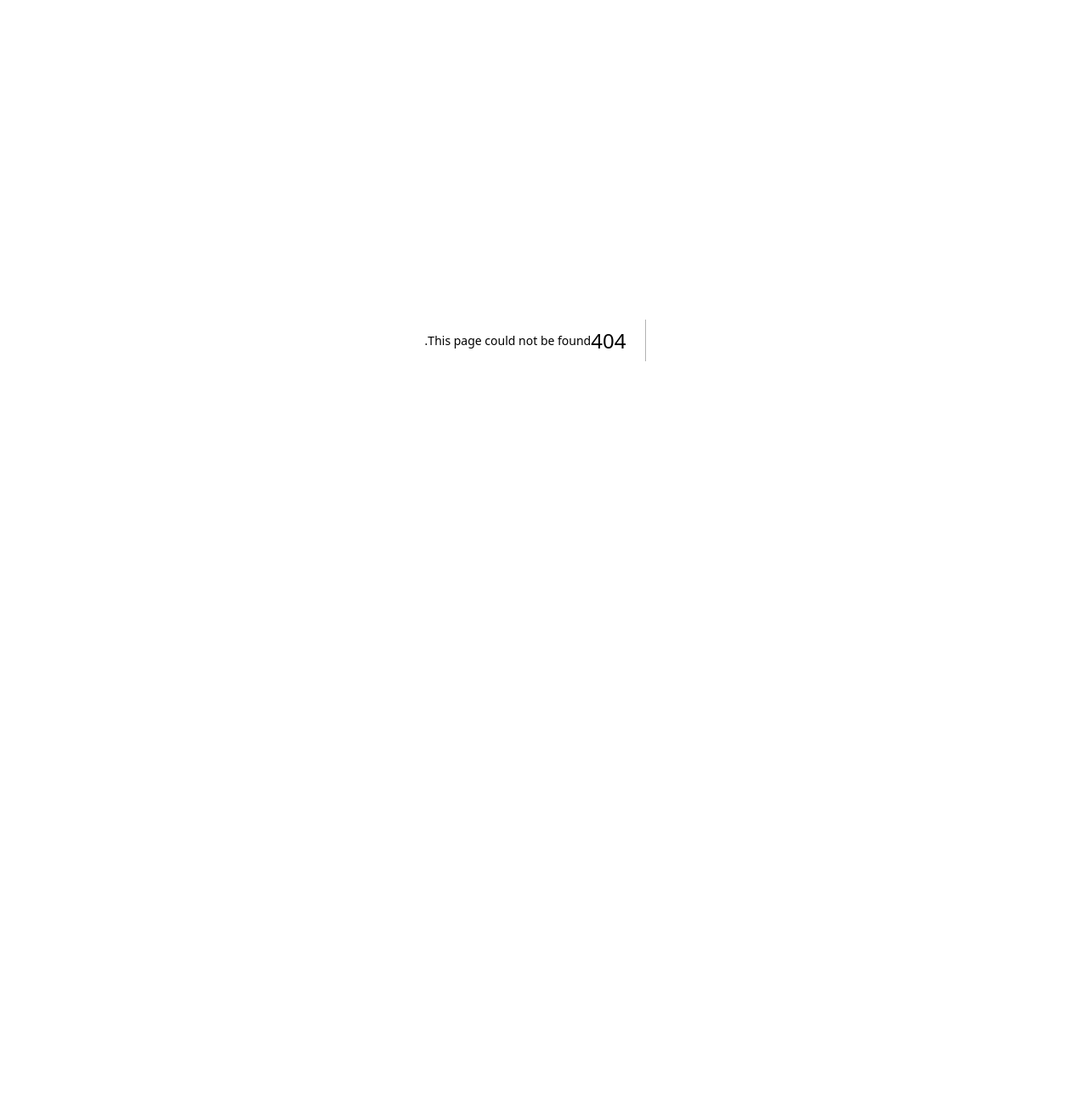
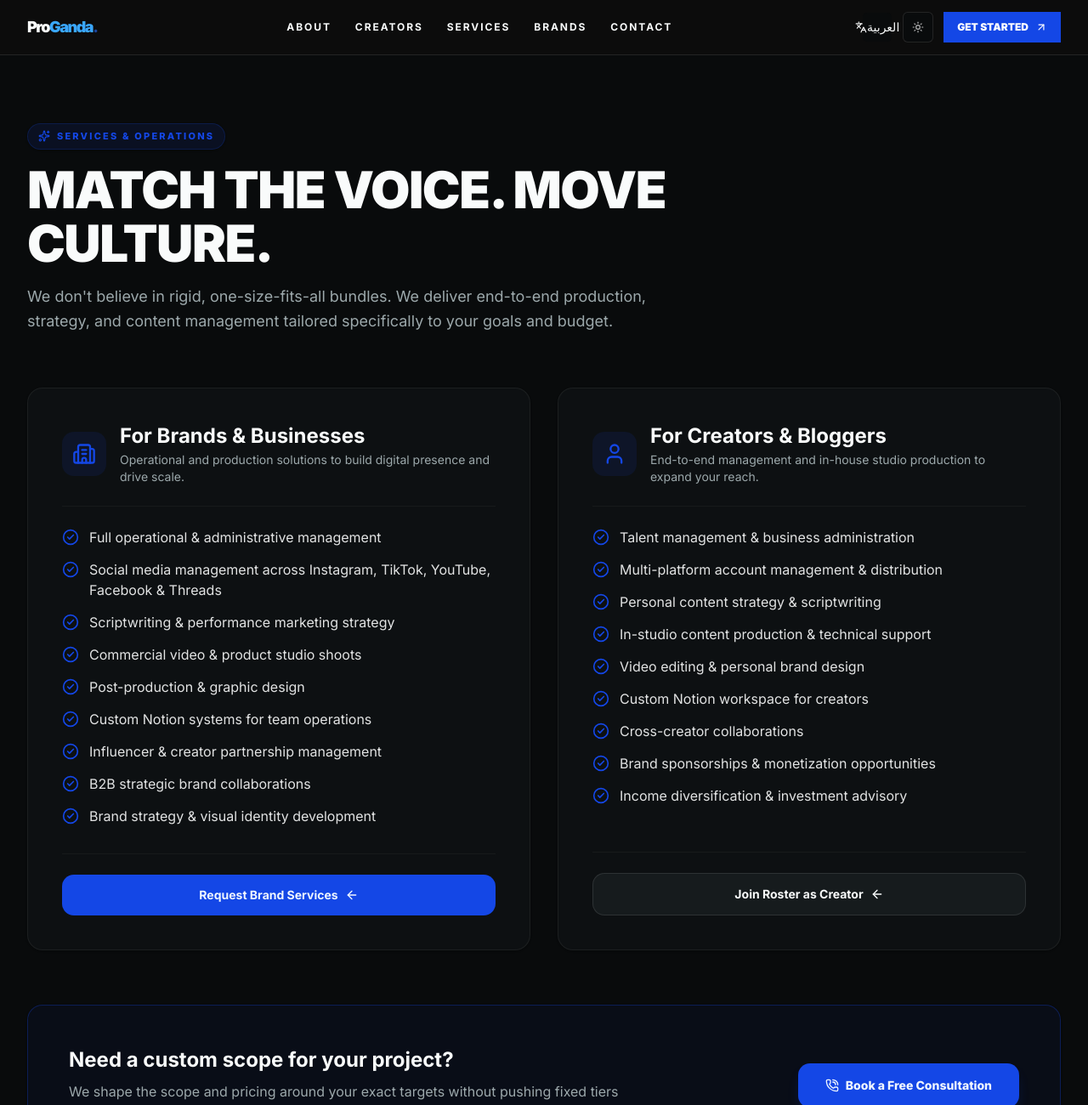
Before and after one commit to megoodev/proganda, a Next.js app: page /en/services in a window 1280 px wide. Before the commit this address had no page. Shown: the top 1300 px of the page at 85% size. Before the commit the page ends 800 px from the top, so only its background shows below. Built offline with nearby package versions, Linux system fonts and the light colour scheme.

Commit message:
create service page and fix themes colors

```diff
--- a/messages/ar.json
+++ b/messages/ar.json
@@ -117,73 +117,38 @@
     "reach": "إجمالي الوصول",
     "engagement": "التفاعل"
   },
-  "services": {
-    "eyebrow": "الخدمات + العروض",
-    "title": "اختر مستوى الدعم الذي تحتاجه.",
-    "description": "من مقدمة دقيقة إلى محرك حملات متكامل.",
-    "popular": "الأكثر طلباً",
-    "select": "اختر هذه الباقة",
-    "calculator": "حاسبة عائد الحملة",
-    "creators": "المبدعون في باقتك",
-    "estimate": "التوفير المتوقع",
-    "build": "ابنِ هذه الباقة",
-    "tiers": {
-      "tier_1": {
-        "name": "تواصل فقط",
-        "scope": "مطابقة وتقديم مباشر بين العلامة التجارية والمبدع.",
-        "offer": "اشترِ مطابقتين واحصل على الثالثة مجاناً",
-        "features": [
-          "قائمة مبدعين مختارة",
-          "تقديم مباشر",
-          "ملاحظات ملاءمة الحملة"
-        ]
-      },
-      "tier_2": {
-        "name": "إدارة كاملة",
-        "scope": "مطابقة وتعاقد وتصوير داخلي ومونتاج وتسليم كامل للحملة.",
-        "offer": "خصم 15٪ على اشتراك 3 أشهر + ترقية مونتاج مجانية",
-        "features": [
-          "إدارة المواهب والعقود",
-          "إنتاج داخل الاستوديو",
-          "مونتاج وتسليم وتقارير"
-        ]
-      },
-      "tier_3": {
-        "name": "تجربة One-Tail",
-        "scope": "تنفيذ حملة مخصصة واحدة لمشروع علامة ومبدع واحد.",
-        "offer": "خصم بداية 10٪ + رصيد 100٪ للترقية إلى الإدارة الكاملة خلال 14 يوماً",
-        "features": [
-          "موجز حملة مخصص",
-          "اختيار المبدع والإنتاج",
-          "رصيد ترقية للإدارة الكاملة"
-        ]
-      }
-    },
-    "brandsTab": "للشركات",
-    "creatorsTab": "لصناع المحتوى",
-    "scopeTitle": "صمّم نطاقك المخصص",
-    "scopeDescription": "لا توجد باقات ثابتة تناسب الجميع. يتحدد السعر حسب الهدف والنطاق والميزانية.",
+"services": {
+    "eyebrow": "الخدمات والحلول التشغيلية",
+    "title": "نصنع الأثر. نحرك العلامات.",
+    "description": "لا نؤمن بالباقات الثابتة للجميع. نقدم خدمات متكاملة تغطي كل جوانب الإنتاج، الاستراتيجية، وإدارة المحتوى المصممة خصيصاً لتناسب أهدافك وميزانيتك.",
+    "brandsBoxTitle": "خدمات الشركات والعلامات التجارية",
+    "brandsBoxSubtitle": "حلول إنتاجية وتشغيلية لبناء القوة الرقمية وصناعة التأثير.",
+    "creatorsBoxTitle": "خدمات صناع المحتوى والبلوجرز",
+    "creatorsBoxSubtitle": "إدارة كاملة وإنتاج بالاستوديو لتكبير حجم حضورك وتأثيرك.",
+    "brandCta": "طلب خدمة للشركات",
+    "creatorCta": "الانضمام كصانع محتوى",
+    "scopeTitle": "هل تحتاج لنطاق عمل مخصص لمشروعك؟",
+    "scopeDescription": "نحدد التكلفة ونطاق العمل بناءً على أهدافك الخاصة وميزانيتك دون أي التزامات بباقات جاهزة لا تحتاجها.",
     "consultation": "احجز استشارة مجانية",
-    "freeConsultation": "استشارات مجانية متاحة!",
     "brandServices": [
-      "الإدارة الإدارية والتشغيلية",
-      "إدارة إنستغرام وفيسبوك وتيك توك ويوتيوب وجوجل وسناب شات وثريدز",
-      "كتابة السكريبتات والاستراتيجية التسويقية",
-      "تصوير فيديوهات المنتجات والحملات",
+      "الإدارة الإدارية والتشغيلية الكاملة",
+      "إدارة حسابات التواصل (إنستغرام، تيك توك، يوتيوب، فيسبوك، وثريدز)",
+      "كتابة السكريبتات والاستراتيجيات التسويقية",
+      "تصوير الفيديوهات الإعلانية والمنتجات داخل الاستوديو",
       "المونتاج الاحترافي والتصميم الجرافيكي",
-      "بناء أنظمة Notion مخصصة",
-      "تنظيم الشراكات مع المؤثرين",
-      "تنظيم الشراكات المتبادلة بين الشركات",
+      "بناء أنظمة Notion مخصصة لإدارة العمليات",
+      "تنظيم الشراكات مع المؤثرين والمبدعين",
+      "تنظيم الشراكات المتبادلة بين الشركات (B2B)",
       "تطوير استراتيجية البراند والهوية البصرية"
     ],
     "creatorServices": [
       "إدارة المواهب وإدارة الأعمال الشخصية",
-      "إدارة الحسابات عبر المنصات",
+      "إدارة الحسابات وتوزيع المحتوى عبر المنصات",
       "كتابة سكريبتات المحتوى الشخصي والاستراتيجية",
-      "تصوير المحتوى ودعم الإنتاج",
-      "المونتاج وتصميم الهوية الشخصية",
-      "بناء مساحة Notion لصانع المحتوى",
-      "تنظيم التعاون مع صناع محتوى آخرين",
+      "تصوير المحتوى ودعم الإنتاج بالاستوديو",
+      "المونتاج الاحترافي وتصميم الهوية الشخصية",
+      "بناء مساحة عمل Notion مخصصة لصانع المحتوى",
+      "تنظيم التعاون الشركي مع صناع محتوى آخرين",
       "تنظيم الرعايات التجارية وتحقيق الدخل",
       "تنويع مصادر الدخل والاستشارات الاستثمارية"
     ]
--- a/messages/en.json
+++ b/messages/en.json
@@ -117,74 +117,39 @@
     "reach": "Total reach",
     "engagement": "Engagement"
   },
-  "services": {
-    "eyebrow": "Services + offers",
-    "title": "Pick the level of lift you need.",
-    "description": "From one precise introduction to a fully managed campaign engine.",
-    "popular": "Popular",
-    "select": "Select this tier",
-    "calculator": "Campaign ROI calculator",
-    "creators": "Creators in your bundle",
-    "estimate": "Estimated savings",
-    "build": "Build this bundle",
-    "tiers": {
-      "tier_1": {
-        "name": "Connect Only",
-        "scope": "Matchmaking and direct introduction between brand and creator.",
-        "offer": "Buy 2 Matches, Get 1 Free",
-        "features": [
-          "Curated creator shortlist",
-          "Warm introductions",
-          "Campaign fit notes"
-        ]
-      },
-      "tier_2": {
-        "name": "Full Management",
-        "scope": "Matching, contracting, studio filming, editing, and end-to-end campaign delivery.",
-        "offer": "15% Off 3-Month Retainer + Free Video Editing Upgrade",
-        "features": [
-          "Talent and contract management",
-          "In-house studio production",
-          "Edit, delivery, and reporting"
-        ]
-      },
-      "tier_3": {
-        "name": "One-Tail Pilot",
-        "scope": "Single custom campaign execution for one brand-creator project.",
-        "offer": "10% Starter Discount + 100% Credit toward Tier 2 within 14 days",
-        "features": [
-          "One custom campaign brief",
-          "Creator pairing and production",
-          "Tier 2 upgrade credit"
-        ]
-      }
-    },
-    "brandsTab": "For brands",
-    "creatorsTab": "For creators",
-    "scopeTitle": "Build your custom scope",
-    "scopeDescription": "No fixed one-size-fits-all packages. Pricing is shaped by your goal, scope, and budget.",
-    "consultation": "Book a free consultation",
-    "freeConsultation": "Free consultation available!",
+ "services": {
+    "eyebrow": "Services & Operations",
+    "title": "Match the voice. Move culture.",
+    "description": "We don't believe in rigid, one-size-fits-all bundles. We deliver end-to-end production, strategy, and content management tailored specifically to your goals and budget.",
+    "brandsBoxTitle": "For Brands & Businesses",
+    "brandsBoxSubtitle": "Operational and production solutions to build digital presence and drive scale.",
+    "creatorsBoxTitle": "For Creators & Bloggers",
+    "creatorsBoxSubtitle": "End-to-end management and in-house studio production to expand your reach.",
+    "brandCta": "Request Brand Services",
+    "creatorCta": "Join Roster as Creator",
+    "scopeTitle": "Need a custom scope for your project?",
+    "scopeDescription": "We shape the scope and pricing around your exact targets without pushing fixed tiers you don't need.",
+    "consultation": "Book a Free Consultation",
     "brandServices": [
-      "Operational & administrative management",
-      "Social media management across Instagram, Facebook, TikTok, YouTube, Google, Snapchat, and Threads",
-      "Scriptwriting & marketing strategy",
-      "Commercial video & product shoots",
+      "Full operational & administrative management",
+      "Social media management across Instagram, TikTok, YouTube, Facebook & Threads",
+      "Scriptwriting & performance marketing strategy",
+      "Commercial video & product studio shoots",
       "Post-production & graphic design",
-      "Custom Notion systems",
-      "Creator & influencer collaborations",
-      "B2B brand partnerships",
+      "Custom Notion systems for team operations",
+      "Influencer & creator partnership management",
+      "B2B strategic brand collaborations",
       "Brand strategy & visual identity development"
     ],
     "creatorServices": [
       "Talent management & business administration",
-      "Multi-platform account management",
-      "Personal content scriptwriting & strategy",
-      "Video shoot & production support",
-      "Editing & personal brand design",
-      "Creator Notion workspace",
+      "Multi-platform account management & distribution",
+      "Personal content strategy & scriptwriting",
+      "In-studio content production & technical support",
+      "Video editing & personal brand design",
+      "Custom Notion workspace for creators",
       "Cross-creator collaborations",
-      "Brand sponsorships & monetization",
+      "Brand sponsorships & monetization opportunities",
       "Income diversification & investment advisory"
     ]
   },
--- a/src/app/[locale]/(global)/creators/page.tsx
+++ b/src/app/[locale]/(global)/creators/page.tsx
@@ -11,10 +11,10 @@ export default async function CreatorsPage({
       <p className="mb-4 text-xs font-bold uppercase tracking-[0.25em] text-[#1B449A]">
         {t("eyebrow")}
       </p>
-      <h1 className="max-w-3xl text-[clamp(2.8rem,10vw,6rem)] font-black leading-[.9] tracking-[-0.07em]">
+      <h1 className="max-w-3xl text-[clamp(2.8rem,10vw,6rem)] font-black leading-[.9] tracking-[-0.07em] text-accent-foreground">
         {t("title")}
       </h1>
-      <p className="mt-7 max-w-xl text-lg leading-relaxed text-white/50">
+      <p className="mt-7 max-w-xl text-lg leading-relaxed text-muted-foreground">
         {t("description")}
       </p>
       <div className="mt-14">
--- /dev/null
+++ b/src/app/[locale]/(global)/services/page.tsx
@@ -0,0 +1,136 @@
+import React from "react";
+import Link from "next/link";
+import { Sparkles, CheckCircle2, ArrowRight, Building2, User, PhoneCall } from "lucide-react";
+import { getTranslations } from "next-intl/server";
+
+export default async function ServicesPage({
+  params: { locale },
+}: {
+  params: { locale: string };
+}) {
+  const t = await getTranslations({ locale, namespace: "services" });
+
+  // Extract translation arrays using t.raw()
+  const brandServices: string[] = t.raw("brandServices");
+  const creatorServices: string[] = t.raw("creatorServices");
+
+  return (
+    <main className="min-h-screen bg-background text-foreground py-20">
+      <div className="mx-auto max-w-7xl px-5 lg:px-8">
+        {/* Header Section */}
+        <div className="max-w-3xl mb-16">
+          <div className="inline-flex items-center gap-2 px-3 py-1.5 rounded-full border border-primary/20 bg-primary/10 text-primary mb-4 shadow-sm">
+            <Sparkles className="size-3.5" />
+            <span className="text-[11px] font-extrabold uppercase tracking-[0.2em]">
+              {t("eyebrow")}
+            </span>
+          </div>
+          <h1 className="text-4xl sm:text-6xl font-black uppercase tracking-tight leading-[1.05]">
+            {t("title")}
+          </h1>
+          <p className="mt-4 text-base sm:text-lg text-muted-foreground leading-relaxed">
+            {t("description")}
+          </p>
+        </div>
+
+        {/* Services Grid */}
+        <div className="grid grid-cols-1 lg:grid-cols-2 gap-8 mb-16">
+          {/* Brand Services Box */}
+          <div className="rounded-2xl border border-border/60 bg-card/40 p-8 sm:p-10 flex flex-col justify-between hover:border-primary/40 transition-colors shadow-sm">
+            <div>
+              <div className="flex items-center gap-4 mb-6">
+                <div className="p-3 rounded-xl bg-primary/10 text-primary shrink-0">
+                  <Building2 className="size-7" />
+                </div>
+                <div>
+                  <h2 className="text-2xl font-bold">{t("brandsBoxTitle")}</h2>
+                  <p className="text-xs sm:text-sm text-muted-foreground mt-0.5">
+                    {t("brandsBoxSubtitle")}
+                  </p>
+                </div>
+              </div>
+
+              <div className="h-px w-full bg-border/40 mb-6" />
+
+              <ul className="space-y-3.5">
+                {brandServices.map((service, idx) => (
+                  <li key={idx} className="flex items-start gap-3 text-sm sm:text-base text-foreground/90">
+                    <CheckCircle2 className="size-5 text-primary shrink-0 mt-0.5" />
+                    <span>{service}</span>
+                  </li>
+                ))}
+              </ul>
+            </div>
+
+            <div className="mt-8 pt-6 border-t border-border/40">
+              <Link
+                href={`/${locale}/contact`}
+                className="inline-flex items-center justify-center gap-2 w-full px-6 py-3.5 rounded-xl bg-primary text-primary-foreground font-bold text-sm hover:opacity-90 transition-opacity"
+              >
+                <span>{t("brandCta")}</span>
+                <ArrowRight className="size-4 rtl:rotate-180" />
+              </Link>
+            </div>
+          </div>
+
+          {/* Creator Services Box */}
+          <div className="rounded-2xl border border-border/60 bg-card/40 p-8 sm:p-10 flex flex-col justify-between hover:border-primary/40 transition-colors shadow-sm">
+            <div>
+              <div className="flex items-center gap-4 mb-6">
+                <div className="p-3 rounded-xl bg-primary/10 text-primary shrink-0">
+                  <User className="size-7" />
+                </div>
+                <div>
+                  <h2 className="text-2xl font-bold">{t("creatorsBoxTitle")}</h2>
+                  <p className="text-xs sm:text-sm text-muted-foreground mt-0.5">
+                    {t("creatorsBoxSubtitle")}
+                  </p>
+                </div>
+              </div>
+
+              <div className="h-px w-full bg-border/40 mb-6" />
+
+              <ul className="space-y-3.5">
+                {creatorServices.map((service, idx) => (
+                  <li key={idx} className="flex items-start gap-3 text-sm sm:text-base text-foreground/90">
+                    <CheckCircle2 className="size-5 text-primary shrink-0 mt-0.5" />
+                    <span>{service}</span>
+                  </li>
+                ))}
+              </ul>
+            </div>
+
+            <div className="mt-8 pt-6 border-t border-border/40">
+              <Link
+                href={`/${locale}/contact`}
+                className="inline-flex items-center justify-center gap-2 w-full px-6 py-3.5 rounded-xl bg-card border border-border hover:bg-accent font-bold text-sm transition-colors"
+              >
+                <span>{t("creatorCta")}</span>
+                <ArrowRight className="size-4 rtl:rotate-180" />
+              </Link>
+            </div>
+          </div>
+        </div>
+
+        {/* Custom Scope / CTA Banner Box */}
+        <div className="rounded-2xl border border-primary/30 bg-primary/5 p-8 sm:p-12 flex flex-col md:flex-row items-center justify-between gap-8 shadow-sm">
+          <div className="max-w-2xl">
+            <h3 className="text-xl sm:text-2xl font-bold text-foreground mb-2">
+              {t("scopeTitle")}
+            </h3>
+            <p className="text-sm sm:text-base text-muted-foreground leading-relaxed">
+              {t("scopeDescription")}
+            </p>
+          </div>
+          <Link
+            href={`/${locale}/contact`}
+            className="inline-flex items-center gap-2 px-8 py-4 rounded-xl bg-primary text-primary-foreground font-extrabold text-sm hover:opacity-90 transition-opacity shrink-0 shadow-lg shadow-primary/20"
+          >
+            <PhoneCall className="size-4" />
+            <span>{t("consultation")}</span>
+          </Link>
+        </div>
+      </div>
+    </main>
+  );
+}
--- a/src/components/language-switcher.tsx
+++ b/src/components/language-switcher.tsx
@@ -2,6 +2,7 @@
 
 import { Languages } from "lucide-react";
 import { Link, usePathname } from "@/i18n/navigation";
+import { buttonVariants } from "./ui/button";
 
 export function LanguageSwitcher({
   locale,
@@ -18,7 +19,11 @@ export function LanguageSwitcher({
       href={pathname}
       locale={alternate}
       aria-label={label}
-      className="inline-flex size-10 items-center justify-center gap-2 border border-white/15 px-0 text-xs font-bold text-accent-foreground transition hover:border-[#3AA7FD] hover:text-[#3AA7FD] sm:h-auto sm:w-auto sm:px-3 sm:py-2"
+      className={buttonVariants({
+        variant: "outline",
+        size: "icon-lg",
+        className: "rounded-sm border-accent-foreground text-accent-foreground",
+      })}
     >
       <Languages className="size-3.5" />
       <span className="hidden sm:inline">{label}</span>
--- a/src/components/mobile-navigation.tsx
+++ b/src/components/mobile-navigation.tsx
@@ -4,6 +4,8 @@ import { useEffect, useState } from "react";
 import { ArrowUpRight, Languages, Menu, X } from "lucide-react";
 import { Link } from "@/i18n/navigation";
 import { usePathname } from "@/i18n/navigation";
+import { Button, buttonVariants } from "./ui/button";
+import { Badge } from "./ui/badge";
 
 export function MobileNavigation({
   labels,
@@ -14,7 +16,6 @@ export function MobileNavigation({
     creators: string;
     brands: string;
     services: string;
-    subscriptions: string;
     contact: string;
     register: string;
     language: string;
@@ -41,15 +42,17 @@ export function MobileNavigation({
 
   return (
     <div className="md:hidden">
-      <button
+      <Button
         type="button"
         aria-label="Open navigation"
         aria-expanded={isOpen}
         onClick={() => setIsOpen(true)}
-        className="flex size-10 items-center justify-center border border-white/15  transition hover:border-[#3AA7FD] hover:text-[#3AA7FD]"
+        variant='outline'
+        size='icon-lg'
+        className="rounded-sm"
       >
-        <Menu className="size-4" />
-      </button>
+        <Menu className="size-4 text-accent-foreground border-accent-foreground" />
+      </Button>
       {isOpen && (
         <div
           className="fixed inset-0 z-100 bg-black/70 text-white backdrop-blur-sm"
@@ -67,19 +70,21 @@ export function MobileNavigation({
                   onClick={close}
                   className="text-lg font-black tracking-[-0.08em]"
                 >
-                  PRO<span className="text-[#3AA7FD]">GANDA</span>
+                  <span className="text-accent-foreground">Pro</span>
+                  <span className="text-[#3AA7FD]">Ganda</span>
                   <span className="text-[#1B449A]">.</span>
                 </Link>
-                <button
+                <Button
                   type="button"
+                  size="icon-lg"
+                  variant="ghost"
                   aria-label="Close navigation"
                   onClick={close}
-                  className="flex size-10 items-center justify-center text-[#1B449A] transition hover:bg-white/5 hover:text-white focus-visible:outline-none focus-visible:ring-1 focus-visible:ring-[#1B449A]"
                 >
-                  <X className="size-5" />
-                </button>
+                  <X className="size-5 text-destructive" />
+                </Button>
               </div>
-              <nav className="mt-20 grid gap-2" aria-label="Mobile navigation">
+              <nav className="mt-10 grid gap-1" aria-label="Mobile navigation">
                 {[
                   ["/about", labels.about],
                   ["/creators", labels.creators],
@@ -91,12 +96,12 @@ export function MobileNavigation({
                     key={href}
                     href={href as "/about"}
                     onClick={close}
-                    className="group flex items-center justify-between border-b border-white/10 py-4 text-[clamp(1.8rem,8vw,3rem)] font-black tracking-[-0.06em] transition hover:border-[#3AA7FD] hover:text-[#3AA7FD]"
+                    className="group flex items-center justify-between border-b border-white/10 py-2 text-[clamp(1.8rem,8vw,3rem)] font-black tracking-[-0.06em] transition hover:border-[#3AA7FD] hover:text-[#3AA7FD] text-accent-foreground"
                   >
                     <span>{label}</span>
-                    <span className="text-sm font-bold text-white/25 transition group-hover:text-[#1B449A]">
+                    <Badge variant="outline" className="rounded-sm ">
                       0{index + 1}
-                    </span>
+                    </Badge>
                   </Link>
                 ))}
               </nav>
@@ -105,14 +110,17 @@ export function MobileNavigation({
                   href={pathname}
                   locale={alternateLocale}
                   onClick={close}
-                  className="inline-flex items-center gap-2 text-sm font-bold text-white/55 hover:text-[#3AA7FD]"
+                  className={buttonVariants({
+                    variant: "secondary",
+                    className: "rounded-sm py-5",
+                  })}
                 >
                   <Languages className="size-4" /> {labels.language}
                 </Link>
                 <Link
                   href="/auth/register"
                   onClick={close}
-                  className="inline-flex items-center justify-center gap-2 bg-primary px-5 py-3 text-sm font-black text-black hover:bg-white"
+                  className={buttonVariants({ className: "rounded-sm py-5" })}
                 >
                   {labels.register} <ArrowUpRight className="size-4" />
                 </Link>
--- a/src/components/site-shell.tsx
+++ b/src/components/site-shell.tsx
@@ -29,6 +29,9 @@ export async function SiteHeader({ locale }: { locale: "en" | "ar" }) {
           <Link href="/creators" className="transition hover:text-[#3AA7FD]">
             {t("creators")}
           </Link>
+          <Link href="/services" className="transition hover:text-[#3AA7FD]">
+            {t("services")}
+          </Link>
           <Link href="/brands" className="transition hover:text-[#3AA7FD]">
             {t("brands")}
           </Link>
@@ -37,15 +40,14 @@ export async function SiteHeader({ locale }: { locale: "en" | "ar" }) {
           </Link>
         </div>
         <div className="flex shrink-0 items-center gap-1 sm:gap-3">
+          <LanguageSwitcher locale={locale} label={t("language")} />
           <ThemeToggle />
-          <LanguageSwitcher locale={locale} label={t("language")} />
           <MobileNavigation
             labels={{
               about: t("about"),
               creators: t("creators"),
               brands: t("brands"),
               services: t("services"),
-              subscriptions: t("subscriptions"),
               contact: t("contact"),
               register: t("register"),
               language: t("language"),
--- a/src/components/theme-toggle.tsx
+++ b/src/components/theme-toggle.tsx
@@ -2,6 +2,7 @@
 
 import { Moon, Sun } from "lucide-react";
 import { useEffect, useState } from "react";
+import { Button } from "./ui/button";
 
 export function ThemeToggle() {
   const [isDark, setIsDark] = useState(true);
@@ -17,7 +18,6 @@ export function ThemeToggle() {
     return () => clearTimeout(timer);
   }, []);
 
-
   function toggleTheme() {
     const nextIsDark = !isDark;
     setIsDark(nextIsDark);
@@ -29,13 +29,15 @@ export function ThemeToggle() {
   }
 
   return (
-    <button
+    <Button
       type="button"
       onClick={toggleTheme}
       aria-label={isDark ? "Switch to light mode" : "Switch to dark mode"}
-      className="theme-toggle"
+      className="theme-toggle rounded-sm"
+      variant="outline"
+      size="icon-lg"
     >
       {isDark ? <Sun className="size-3.5" /> : <Moon className="size-3.5" />}
-    </button>
+    </Button>
   );
 }
```
Also changed, not shown: src/components/home-page.tsx (+27 -14 lines).
